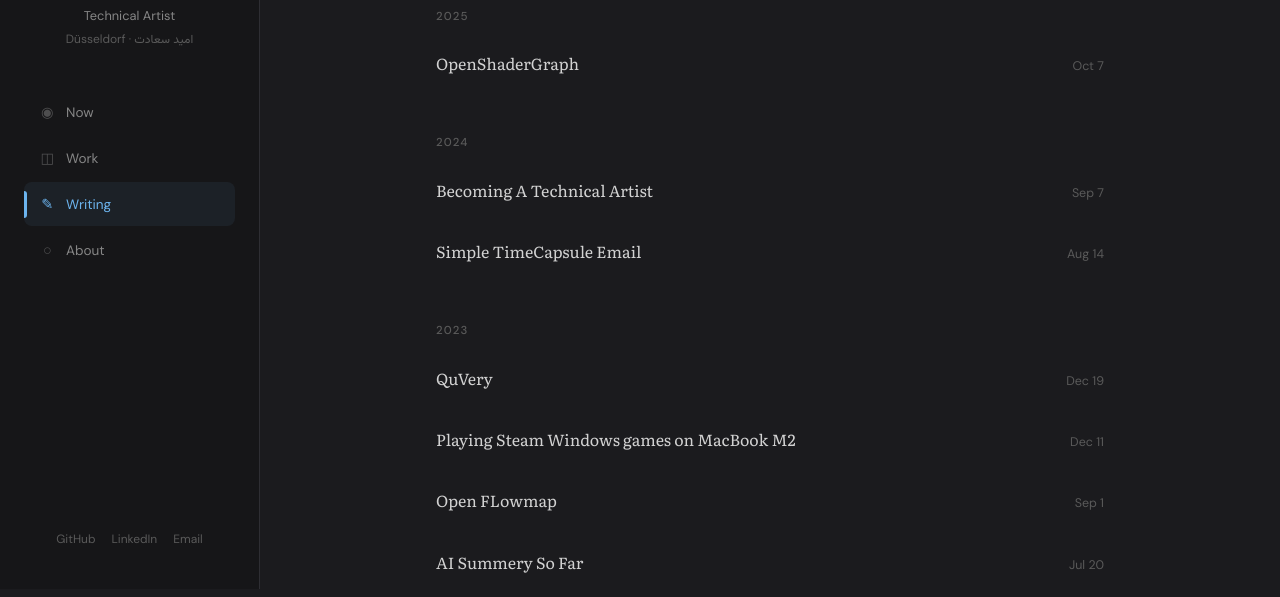
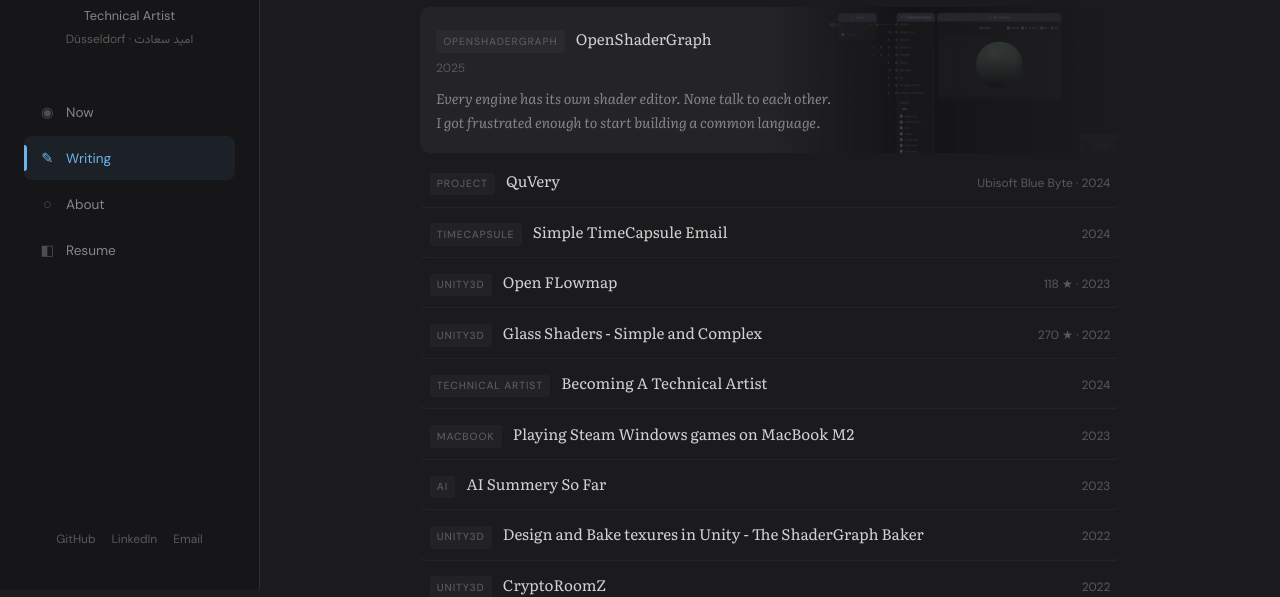
Before and after one commit to omid3098/omid3098.github.io, an Astro site: page /writing in a window 1280 px wide. Shown: the part 211-808 px from the top of the page. Built offline with nearby package versions, Linux system fonts and the light colour scheme; Astro itself is replaced by a stand-in of ours.

Commit message:
feat: update sidebar navigation and enhance writing page layout for better content organization

```diff
--- a/src/components/Sidebar.astro
+++ b/src/components/Sidebar.astro
@@ -16,9 +16,9 @@ const { activePage = 'now' } = Astro.props;
 
   <nav class="sidebar-nav">
     <a href="/" class={activePage === 'now' ? 'active' : ''}><span class="nav-icon">◉</span> Now</a>
-    <a href="/#work" class={activePage === 'work' ? 'active' : ''}><span class="nav-icon">◫</span> Work</a>
     <a href="/writing" class={activePage === 'writing' ? 'active' : ''}><span class="nav-icon">✎</span> Writing</a>
     <a href="/about" class={activePage === 'about' ? 'active' : ''}><span class="nav-icon">○</span> About</a>
+    <a href="/resume" class={activePage === 'resume' ? 'active' : ''}><span class="nav-icon">◧</span> Resume</a>
   </nav>
 
   <div class="sidebar-footer">
--- a/src/pages/index.astro
+++ b/src/pages/index.astro
@@ -115,7 +115,7 @@ const rest = sortedItems.slice(1);
     <div class="activity-source">From <a href="https://github.com/omid3098" target="_blank">github.com/omid3098</a></div>
   </section>
 
-  <section class="content-section fade-in" id="work">
+  <section class="content-section fade-in">
     <div class="section-label">work & writing</div>
     <div class="content-list">
       {featured && (
--- a/src/pages/resume.astro
+++ b/src/pages/resume.astro
@@ -2,7 +2,7 @@
 import Base from '../layouts/Base.astro';
 ---
 
-<Base title="Resume" description="Omid Saadat — Senior Technical Artist at Ubisoft Blue Byte">
+<Base title="Resume" description="Omid Saadat — Senior Technical Artist at Ubisoft Blue Byte" activePage="resume">
   <div class="page-header resume-header">
     <h1 class="page-title">Omid Saadat</h1>
     <p class="page-description">
--- a/src/pages/writing.astro
+++ b/src/pages/writing.astro
@@ -3,16 +3,19 @@ import Base from '../layouts/Base.astro';
 import { getCollection } from 'astro:content';
 
 const posts = await getCollection('blog', ({ data }) => !data.draft);
-const sorted = posts.sort((a, b) => b.data.date.getTime() - a.data.date.getTime());
 
-const byYear: Record<string, typeof sorted> = {};
-for (const post of sorted) {
-  const year = String(post.data.date.getFullYear());
-  if (!byYear[year]) byYear[year] = [];
-  byYear[year].push(post);
-}
-
-const years = Object.keys(byYear).sort((a, b) => Number(b) - Number(a));
+const sortedItems = posts
+  .map((post) => ({
+    tag: post.data.tags?.[0] || 'post',
+    title: post.data.title,
+    description: post.data.description || '',
+    meta: post.data.meta || String(post.data.date.getFullYear()),
+    image: post.data.image || '',
+    order: post.data.order || 0,
+    date: post.data.date,
+    href: `/writing/${post.id}`,
+  }))
+  .sort((a, b) => b.order - a.order || b.date.getTime() - a.date.getTime());
 ---
 
 <Base title="Writing" description="Ideas, guides, and project write-ups." activePage="writing">
@@ -21,19 +24,17 @@ const years = Object.keys(byYear).sort((a, b) => Number(b) - Number(a));
     <p class="page-description">Ideas, guides, and project write-ups.</p>
   </div>
 
-  {years.map(year => (
-    <div class="year-group reveal">
-      <div class="year-label">{year}</div>
-      <div class="post-list">
-        {byYear[year].map(post => (
-          <a class="post-item" href={`/writing/${post.id}`}>
-            <span class="post-title">{post.data.title}</span>
-            <span class="post-date">
-              {post.data.date.toLocaleDateString('en-US', { month: 'short', day: 'numeric' })}
-            </span>
-          </a>
-        ))}
-      </div>
-    </div>
-  ))}
+  <div class="content-list">
+    {sortedItems.map((item, i) => (
+      <a class={`content-item${i === 0 ? ' featured' : ''}`} href={item.href}>
+        {item.image && <div class="item-bg" style={`background-image: url('${item.image}');`}></div>}
+        <div class="item-left">
+          <span class="item-tag">{item.tag}</span>
+          <span class="item-title">{item.title}</span>
+        </div>
+        <div class="item-meta">{item.meta}</div>
+        {i === 0 && item.description && <div class="featured-desc">{item.description}</div>}
+      </a>
+    ))}
+  </div>
 </Base>
```
